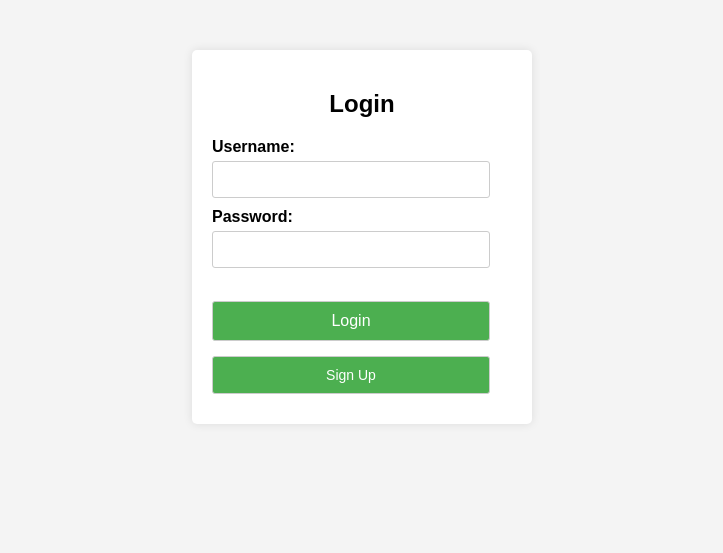
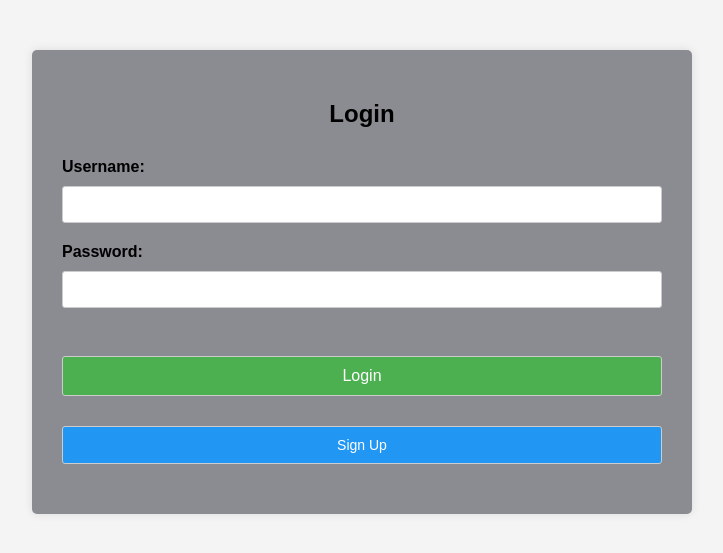
Before and after one commit to roshanzadeh1994/MasterArbeit_1, a FastAPI app: page / in a window 1280 px wide. Shown: the top 553 px of the page, without its empty margins (278-1001 px from the left). Run offline with FastAPI, Linux system fonts and the light colour scheme.

Commit message:
hamechi ta alan ba routere2 dorosttt va update2

```diff
--- a/templates/login.html
+++ b/templates/login.html
@@ -12,15 +12,16 @@
         background-color: #f4f4f4;
     }
     .container {
-        width: 300px;
+        width: 600px;
         margin: 50px auto;
-        background: #fff;
-        padding: 20px;
+        background: #8a8c91;
+        padding: 30px;
         border-radius: 5px;
         box-shadow: 0 0 10px rgba(0, 0, 0, 0.1);
     }
     h2 {
         text-align: center;
+        margin-bottom: 30px;
     }
     label {
         font-weight: bold;
@@ -29,28 +30,39 @@
     input[type="password"],
     input[type="submit"],
     button[type="submit"] {
-        width: calc(100% - 22px); /* 22px für den Border berücksichtigen */
+        width: 100%;
         padding: 10px;
-        margin-top: 5px;
-        margin-bottom: 10px;
+        margin-top: 10px;
+        margin-bottom: 20px;
         border: 1px solid #ccc;
         border-radius: 3px;
         box-sizing: border-box;
+        transition: background-color 0.3s ease;
     }
-    input[type="submit"] {
+    input[type="submit"],
+    button[type="submit"] {
         background-color: #4caf50;
         color: white;
         cursor: pointer;
         font-size: 16px;
     }
+    input[type="submit"]:hover,
+    button[type="submit"]:hover {
+        background-color: #45a049;
+    }
     button[type="submit"] {
-        background-color: #4caf50;
-        color: white;
-        cursor: pointer;
         font-size: 14px;
     }
-    button[type="submit"]:hover {
-        background-color: #45a049;
+    .signup-button {
+        display: block;
+        width: 100%;
+        text-align: center;
+    }
+    .signup-button button {
+        background-color: #2196f3;
+    }
+    .signup-button button:hover {
+        background-color: #1e87dc;
     }
 </style>
 </head>
@@ -65,9 +77,12 @@
         <input type="password" id="password" name="password"><br><br>
         <input type="submit" value="Login">
     </form>
+    <div class="signup-button">
+         <!-- Button zum Navigieren zur Signup-Seite -->
     <form action="/signup">
         <button type="submit">Sign Up</button>
     </form>
+    </div>
 </div>
 
 </body>
```
Also changed, not shown: templates/signup.html (+49 -1 lines).
